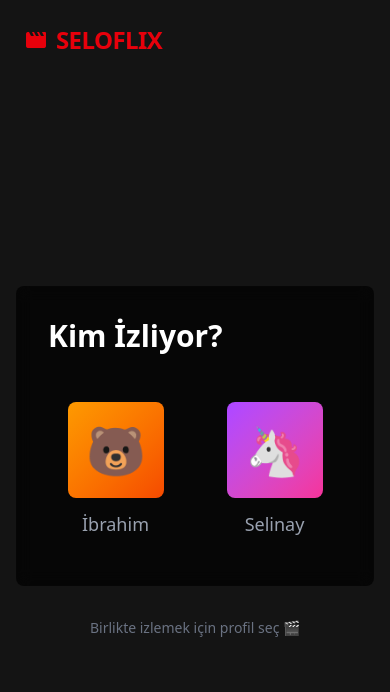
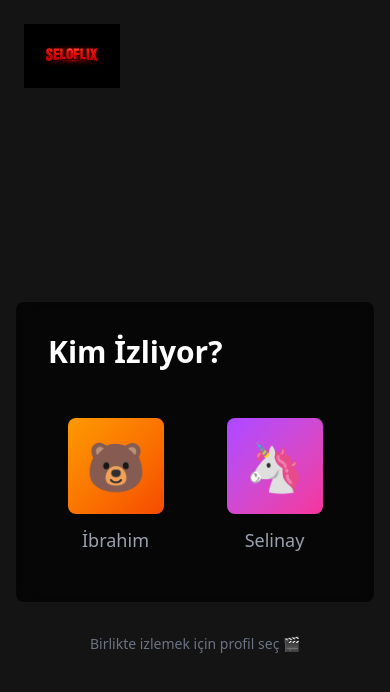
Before and after one commit to ibrhmethmx7/nextjss, a Next.js app: page / in a window 390 px wide. Shown: the top 692 px of the page. Built offline with nearby package versions, Linux system fonts and the light colour scheme.

Commit message:
style: update application logo
- Replaced hardcoded text logo with /img/logo.png
- Updated Login, Dashboard, and Movie Detail pages
- Ensured responsive sizing with object-contain

```diff
--- a/app/dashboard/page.tsx
+++ b/app/dashboard/page.tsx
@@ -89,8 +89,7 @@ export default function DashboardPage() {
                 <div className="px-4 md:px-12 py-4 flex items-center justify-between">
                     {/* Logo */}
                     <Link href="/dashboard" className="flex items-center gap-2">
-                        <span className="material-icons-round text-red-600 text-3xl">movie</span>
-                        <span className="text-red-600 font-bold text-xl">SELOFLIX</span>
+                        <img src="/img/logo.png" alt="SELOFLIX" className="h-10 object-contain" />
                     </Link>
 
                     {/* Right Side */}
--- a/app/movie/[id]/page.tsx
+++ b/app/movie/[id]/page.tsx
@@ -98,8 +98,7 @@ export default function MovieDetailPage() {
             <header className="fixed top-0 left-0 right-0 z-50 bg-gradient-to-b from-black/90 to-transparent">
                 <div className="px-4 md:px-12 py-4 flex items-center justify-between">
                     <Link href="/dashboard" className="flex items-center gap-2">
-                        <span className="material-icons-round text-red-600 text-3xl">movie</span>
-                        <span className="text-red-600 font-bold text-xl">SELOFLIX</span>
+                        <img src="/img/logo.png" alt="SELOFLIX" className="h-10 object-contain" />
                     </Link>
                     <div className="flex items-center gap-3">
                         <Link href="/add-movie" className="p-2 hover:bg-white/10 rounded-full transition-colors">
--- a/app/page.tsx
+++ b/app/page.tsx
@@ -41,8 +41,7 @@ export default function LoginPage() {
       {/* Netflix-style Header */}
       <header className="p-6 md:p-8">
         <div className="flex items-center gap-2">
-          <span className="material-icons-round text-red-600 text-4xl">movie</span>
-          <span className="text-red-600 font-bold text-2xl tracking-tight">SELOFLIX</span>
+          <img src="/img/logo.png" alt="SELOFLIX" className="h-16 object-contain" />
         </div>
       </header>
 
```
